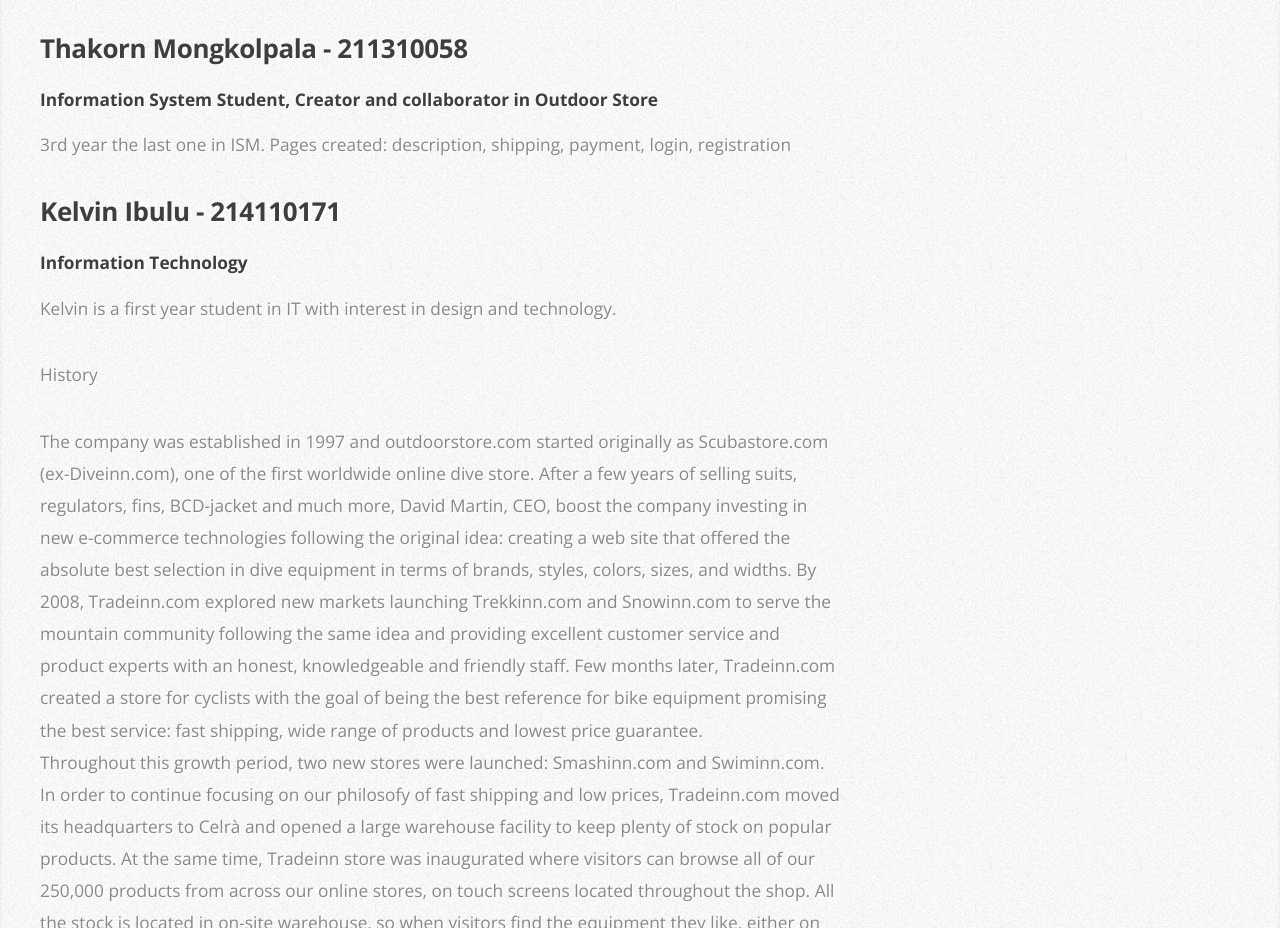
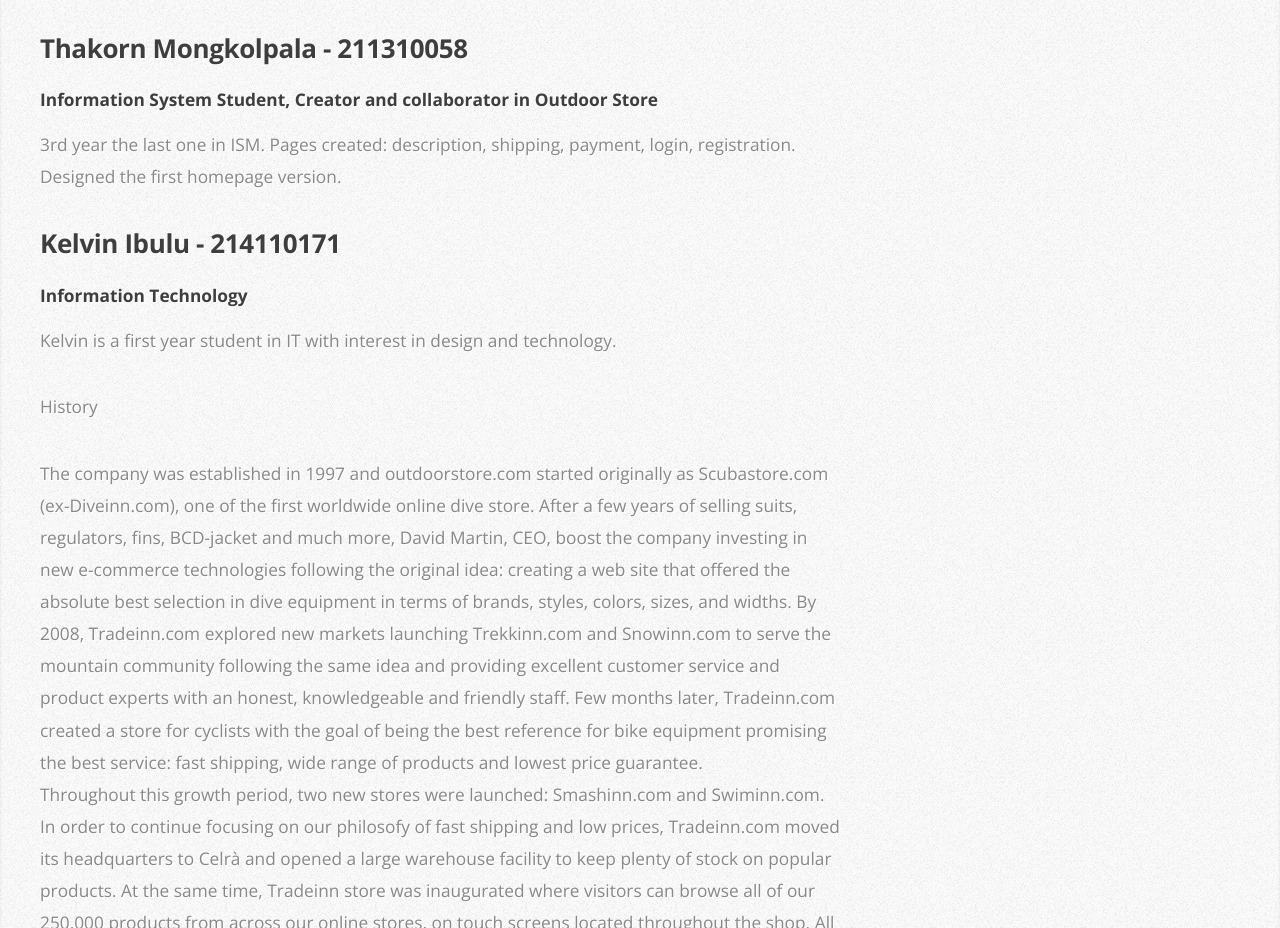
Before and after one commit to xniko/OutdoorStore, a plain HTML site: page aboutus.html in a window 1280 px wide. Shown: the part 1286-2214 px from the top of the page. Drawn offline with nearby package versions, Linux system fonts and the light colour scheme.

Commit message:
updated about us (M)

```diff
--- a/aboutus.html
+++ b/aboutus.html
@@ -112,7 +112,7 @@
 
 	<h3>Thakorn Mongkolpala - 211310058</h3>
 	<h4>Information System Student, Creator and collaborator in Outdoor Store</h4>
-	<p>3rd year the last one in ISM. Pages created: description, shipping, payment, login, registration </p>
+	<p>3rd year the last one in ISM. Pages created: description, shipping, payment, login, registration. Designed the first homepage version. </p>
 
 	<h3>Kelvin Ibulu - 214110171</h3>
 	<h4>Information Technology</h4>
```
